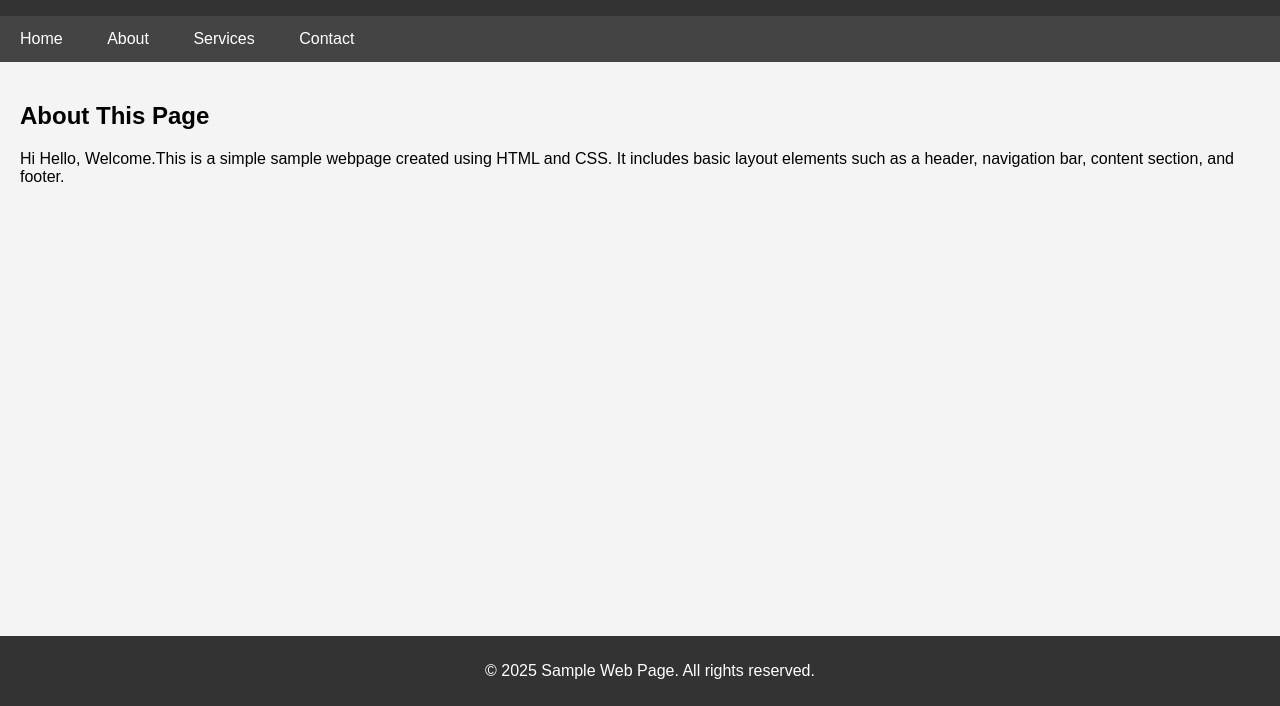
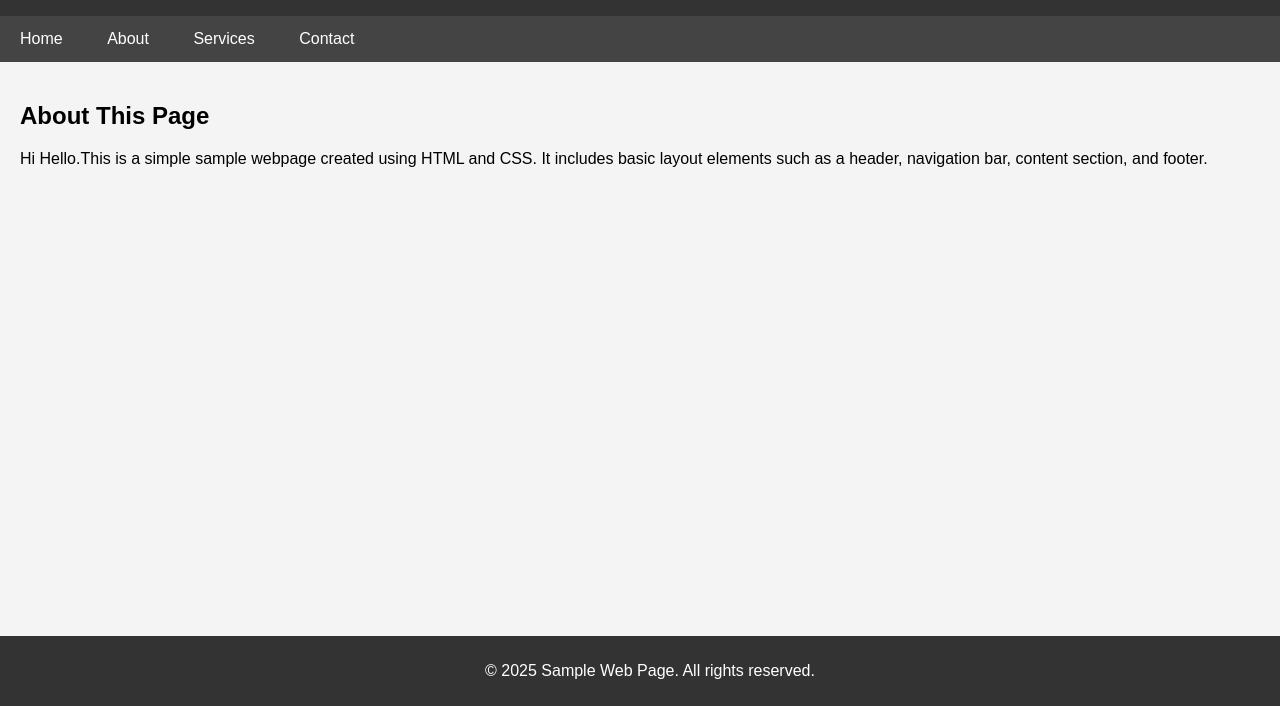
Before and after one commit to Harihararaj-A/sample, a plain HTML site: page index.html in a window 1280 px wide. Shown: the part 94-800 px from the top of the page. Drawn offline with Linux system fonts and the light colour scheme.

Commit message:
Removing the welcome

```diff
--- a/index.html
+++ b/index.html
@@ -60,7 +60,7 @@
 
     <div class="content">
         <h2>About This Page</h2>
-        <p>Hi Hello, Welcome.This is a simple sample webpage created using HTML and CSS. It includes basic layout elements such as a header, navigation bar, content section, and footer.</p>
+        <p>Hi Hello.This is a simple sample webpage created using HTML and CSS. It includes basic layout elements such as a header, navigation bar, content section, and footer.</p>
     </div>
 
     <footer>
```
